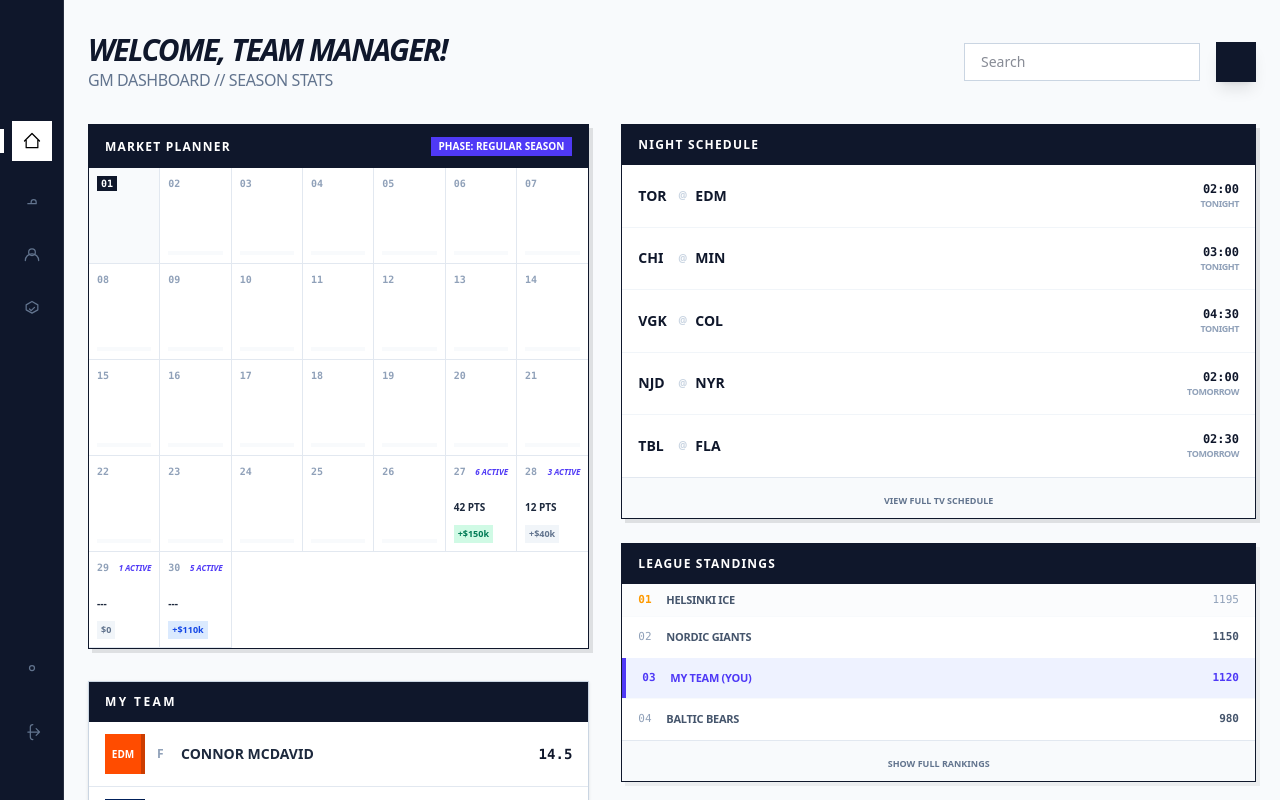
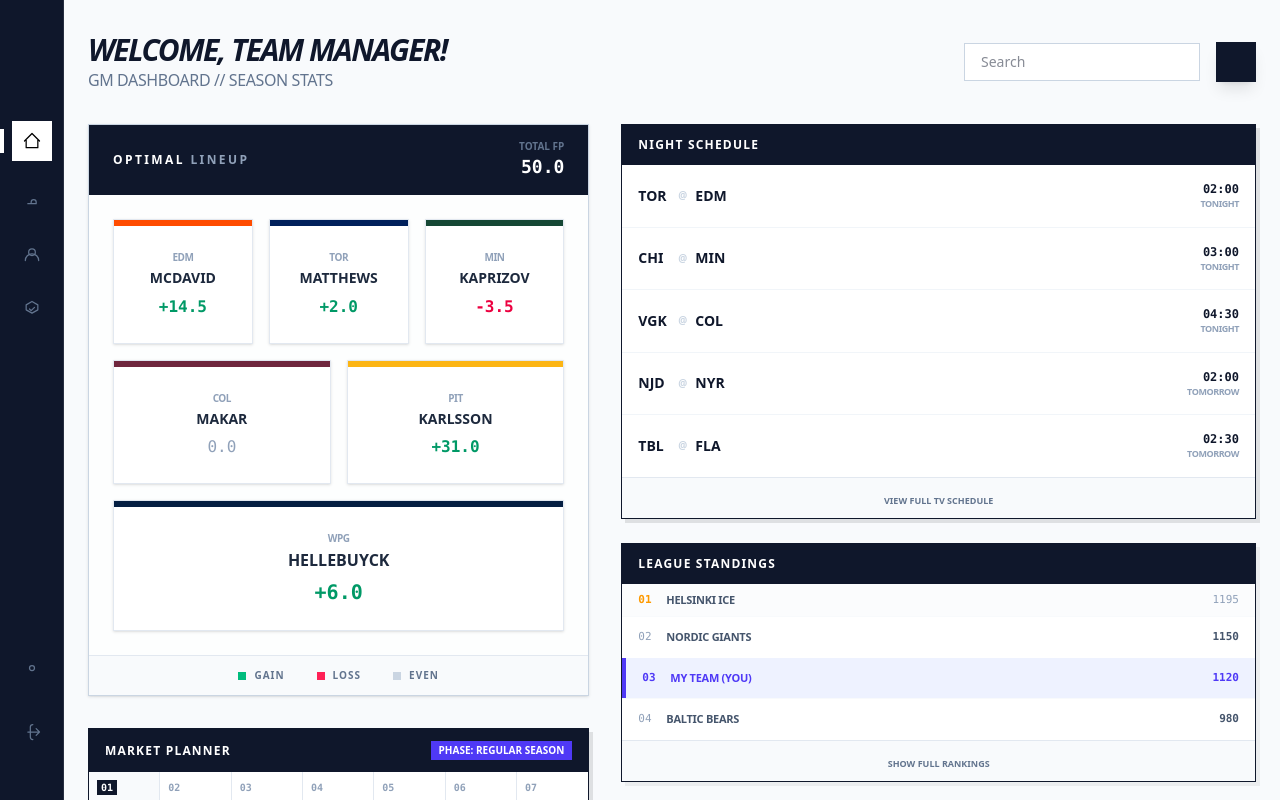
Before and after one commit to JoniPahikainen/hockey-fantasy, a React (Vite) app in the folder client/: page / in a window 1280 px wide. Built offline with nearby package versions, Linux system fonts and the light colour scheme; no server answers.

Commit message:
feat: add last day best performers team

```diff
--- /dev/null
+++ b/client/src/components/BestPerformers.tsx
@@ -0,0 +1,98 @@
+export default function BestPerformers({ team }: { team: any[] }) {
+  const forwards = team.filter((p) => p.pos === "F");
+  const defense = team.filter((p) => p.pos === "D");
+  const goalie = team.filter((p) => p.pos === "G");
+
+  const totalPoints = team.reduce((sum, p) => sum + p.points, 0);
+
+  return (
+    /* Removed max-w to let it go wide, kept border and style from RosterList */
+    <div className="bg-white border border-slate-300 shadow-sm w-full overflow-hidden">
+      {/* HEADER */}
+      <div className="px-6 py-4 bg-slate-900 flex justify-between items-center">
+        <h2 className="text-xs font-black text-white uppercase tracking-[0.2em]">
+          Optimal <span className="text-slate-400">Lineup</span>
+        </h2>
+        <div className="text-right">
+          <span className="text-[10px] font-black text-slate-500 uppercase block leading-none mb-1">
+            Total FP
+          </span>
+          <span className="text-lg font-mono font-black text-white leading-none">
+            {totalPoints.toFixed(1)}
+          </span>
+        </div>
+      </div>
+
+      {/* FORMATION CONTAINER - Stays 3-2-1 regardless of width */}
+      <div className="p-6 flex flex-col gap-4 bg-slate-50/30">
+
+        {/* ROW 1: FORWARDS (3) */}
+        <div className="grid grid-cols-3 gap-4 w-full">
+          {forwards.map((p) => (
+            <FormationCard key={p.name} player={p} />
+          ))}
+        </div>
+
+        {/* ROW 2: DEFENSE (2) - Centered */}
+        <div className="grid grid-cols-2 gap-4 w-full max-w-4xl mx-auto">
+          {defense.map((p) => (
+            <FormationCard key={p.name} player={p} />
+          ))}
+        </div>
+
+        {/* ROW 3: GOALIE (1) - Centered */}
+        <div className="grid grid-cols-1 gap-4 w-full max-w-xl mx-auto">
+          {goalie.map((p) => (
+            <FormationCard key={p.name} player={p} isGoalie />
+          ))}
+        </div>
+      </div>
+
+      {/* FOOTER */}
+      <div className="bg-slate-50 px-4 py-3 border-t border-slate-200 flex justify-center gap-8">
+        <LegendItem color="bg-emerald-500" label="Gain" />
+        <LegendItem color="bg-rose-500" label="Loss" />
+        <LegendItem color="bg-slate-300" label="Even" />
+      </div>
+    </div>
+  );
+}
+
+function FormationCard({ player, isGoalie }: { player: any; isGoalie?: boolean }) {
+  const pts = player.points;
+  let pointColor = "text-slate-400";
+  if (pts > 0) pointColor = "text-emerald-600 font-bold";
+  if (pts < 0) pointColor = "text-rose-600 font-bold";
+
+  return (
+    <div className="bg-white border border-slate-200 flex flex-col shadow-sm transition-all hover:border-slate-400">
+      {/* Team Color Strip at Top */}
+      <div style={{ backgroundColor: player.color }} className="h-1.5 w-full" />
+
+      <div className="p-4 lg:p-6 flex flex-col items-center text-center gap-1">
+        <span className="text-[10px] font-black text-slate-400 uppercase tracking-tighter">
+          {player.abbrev}
+        </span>
+
+        {/* Responsive text size for names */}
+        <h3 className={`font-black text-slate-800 uppercase leading-tight ${isGoalie ? 'text-sm lg:text-base' : 'text-[11px] lg:text-sm'}`}>
+          {player.name.split(' ').pop()}
+        </h3>
+
+        {/* Responsive text size for points */}
+        <div className={`font-mono mt-1 ${pointColor} ${isGoalie ? 'text-lg lg:text-xl' : 'text-xs lg:text-base'}`}>
+          {pts > 0 ? `+${pts.toFixed(1)}` : pts.toFixed(1)}
+        </div>
+      </div>
+    </div>
+  );
+}
+
+function LegendItem({ color, label }: { color: string; label: string }) {
+  return (
+    <div className="flex items-center gap-2">
+      <div className={`w-2 h-2 ${color}`} />
+      <span className="text-[10px] font-black text-slate-500 uppercase tracking-widest">{label}</span>
+    </div>
+  );
+}
--- a/client/src/pages/HomePage.tsx
+++ b/client/src/pages/HomePage.tsx
@@ -6,6 +6,8 @@ import RosterList from "../components/RosterList";
 import UpcomingMatches from "../components/UpcomingMatches";
 import { GM_PLANNER_DATA, TEAM_DATA, MATCH_DATA, PERIOD_DATA } from "../data/mockData";
 import MiniStandings from "../components/MiniStandings"
+import BestPerformers from "../components/BestPerformers";
+
 
 export default function HomePage() {
   const navigate = useNavigate();
@@ -49,14 +51,15 @@ export default function HomePage() {
         <div className="grid grid-cols-1 lg:grid-cols-9 gap-8">
           {/* LEFT */}
           <div className="lg:col-span-4 flex flex-col gap-8">
+            <BestPerformers team={TEAM_DATA} />
             <Calender data={GM_PLANNER_DATA} today={todayNum} />
-            <RosterList team={TEAM_DATA} />
           </div>
 
           {/* RIGHT */}
           <div className="lg:col-span-5 flex flex-col gap-6">
             <UpcomingMatches match_data={MATCH_DATA} />
             <MiniStandings team_data={PERIOD_DATA[3]} />
+            <RosterList team={TEAM_DATA} />
           </div>
         </div>
       </div>
```
